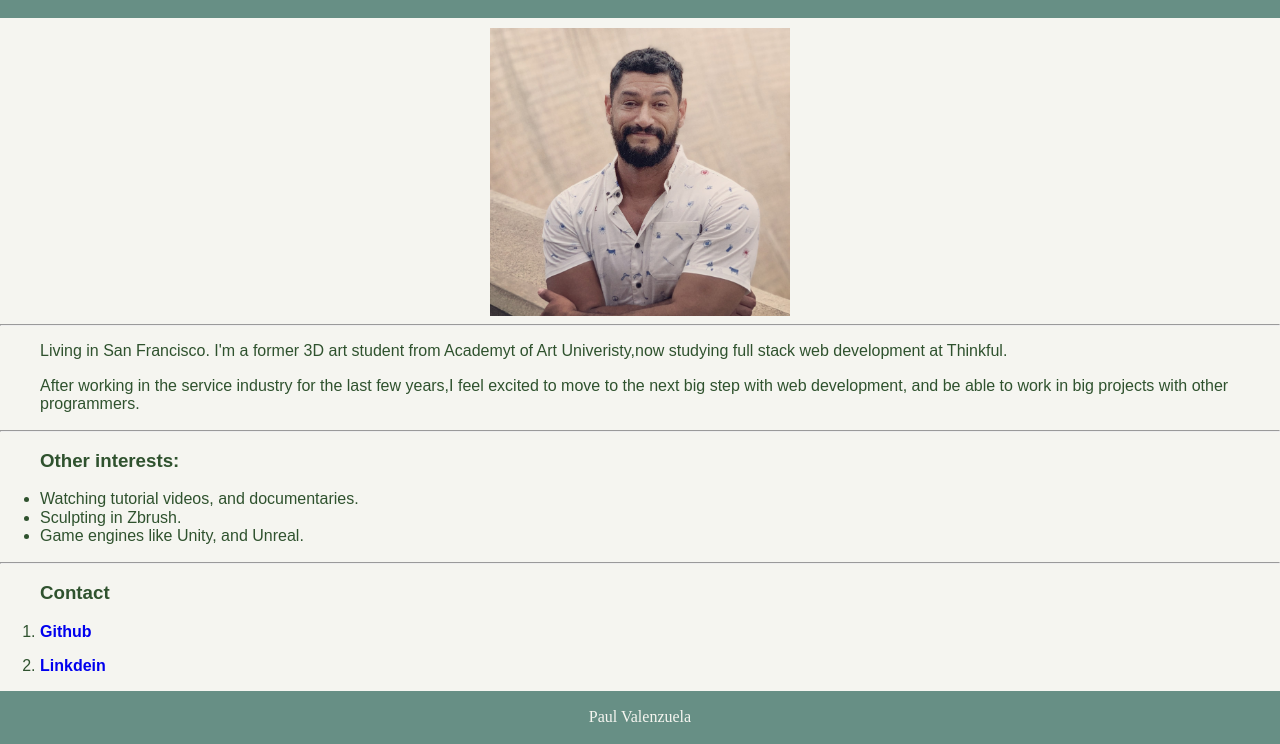
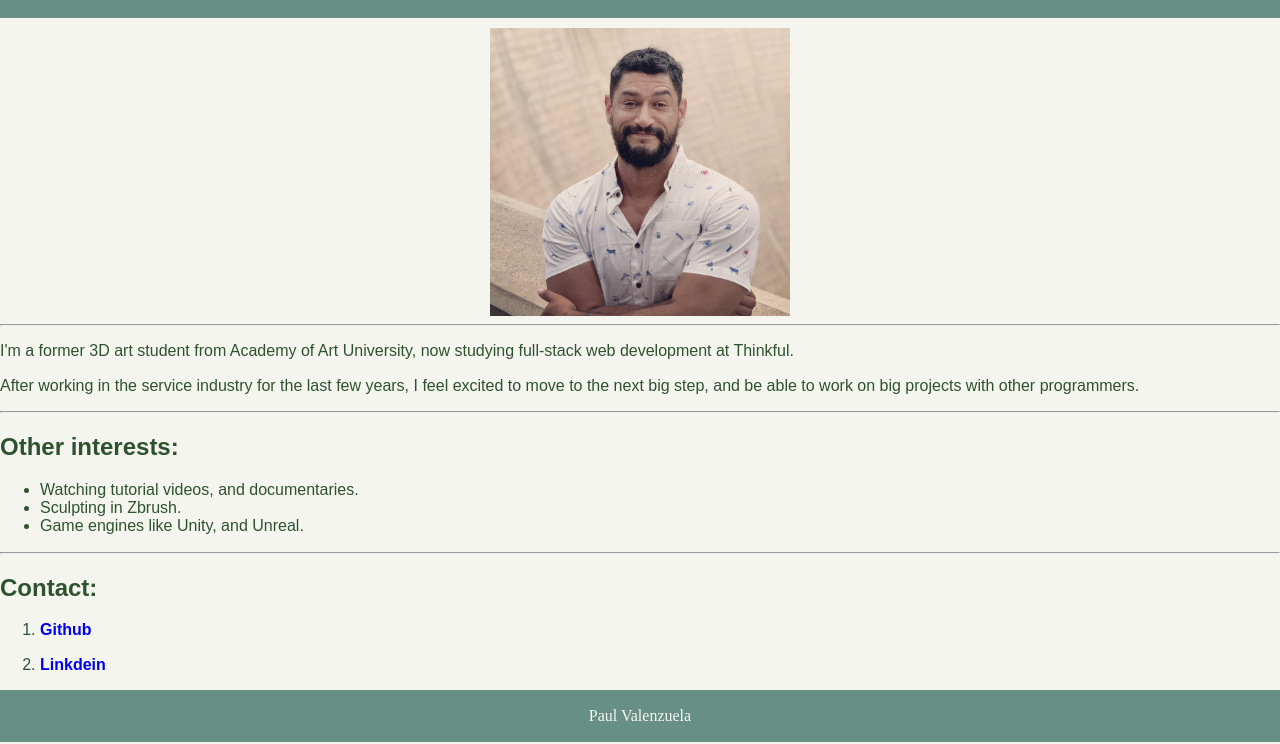
Before and after one commit to Paulvalen/portfolio, a plain HTML site: page index.html in a window 1280 px wide. Shown: the part 111-855 px from the top of the page. Drawn offline with nearby package versions, Linux system fonts and the light colour scheme; a script that the page names is missing.

Commit message:
Add files via upload

```diff
--- a/index.html
+++ b/index.html
@@ -1,5 +1,5 @@
 <!DOCTYPE html>
-<html>
+<html lang="en">
 
 <head>
 	<meta charset="utf-8">
@@ -20,30 +20,33 @@
     <!-- picture for the portfolio -->
 		<img class="image-container" src="images/paulDam.jpg" alt="Paul Dam Background"/>
     <hr>
-      <div>
-        <article>
-        <p>Living in San Francisco.
-        I'm a former 3D art student from Academyt of Art Univeristy,now studying full stack web development at Thinkful.</p>
-        <p>After working in the service industry for the last few years,I feel excited to move to the next big step with web development, and be able to work in big projects with other programmers.</p>
-        </article>
+      <div class="wrapper">
+        <p> I'm a former 3D art student from Academy of Art University, now studying full-stack web development at Thinkful.</p>
+        <p>After working in the service industry for the last few years, I feel excited to move to the next big step, and be able to work on big projects with other programmers.</p>
       </div>
     <!-- horizontal rule -->
     <hr>
         <!-- unordered list -->
-      <ul><h3>Other interests:</h3>
+      <div class="wrapper">
+        <h2>Other interests:</h2>
+        <ul>
           <li>Watching tutorial videos, and documentaries.</li>
           <li>Sculpting in Zbrush. </li>
           <li>Game engines like Unity, and Unreal.</li>
         </ul>
+      </div>
     <!-- horizontla rule -->
     <hr>
+      <div class="wrapper">
       <!-- ordered list -->
-      <ol><h3>Contact</h3>
+        <h2>Contact:</h2>
+        <ol>
           <!-- link to github, take the underline -->
           <li><a href="https://github.com/Paulvalen" style="text-decoration: none"><p><strong>Github</strong></p></a></li>
           <!-- link to github, take the underline -->
           <li><a href="https://www.linkedin.com/in/paul-valenzuela-3768a235/" style="text-decoration: none"><p><strong>Linkdein</strong></p></a></li>
           </ol>
+        </div>
     </main>
     <!-- footer -->
     <footer>
```
Lines whose indentation alone changed are shown as unchanged.
